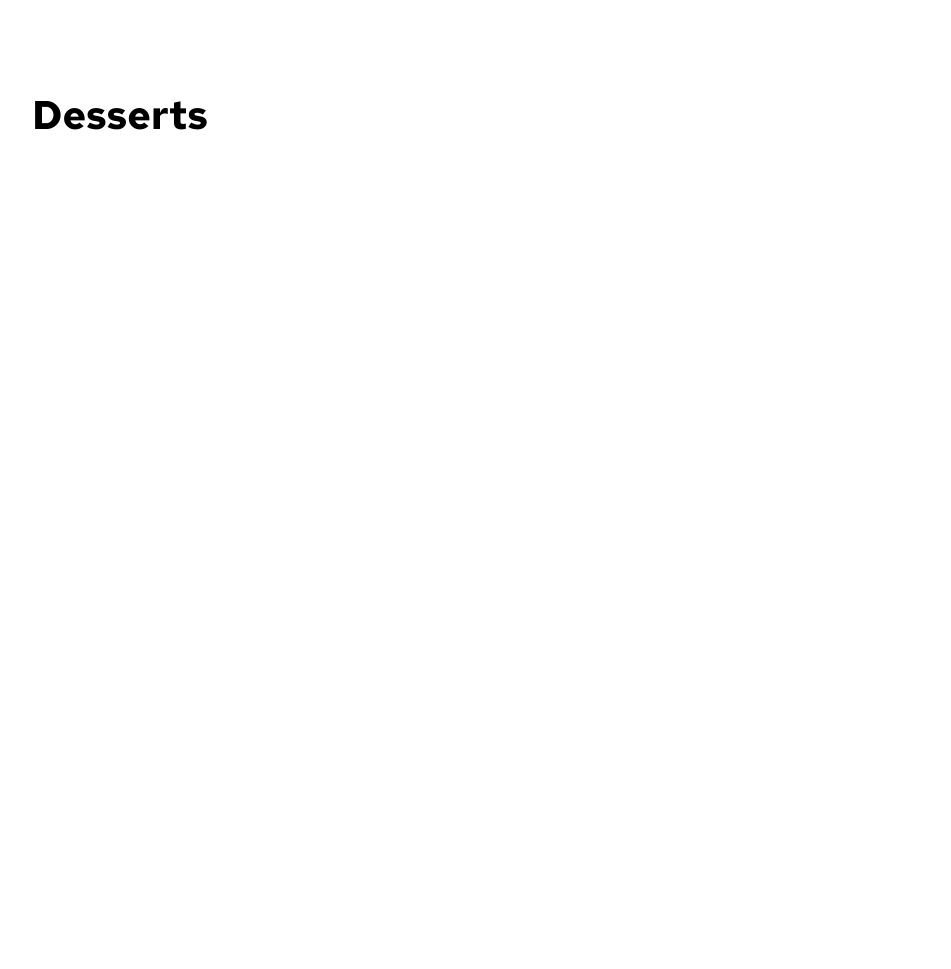
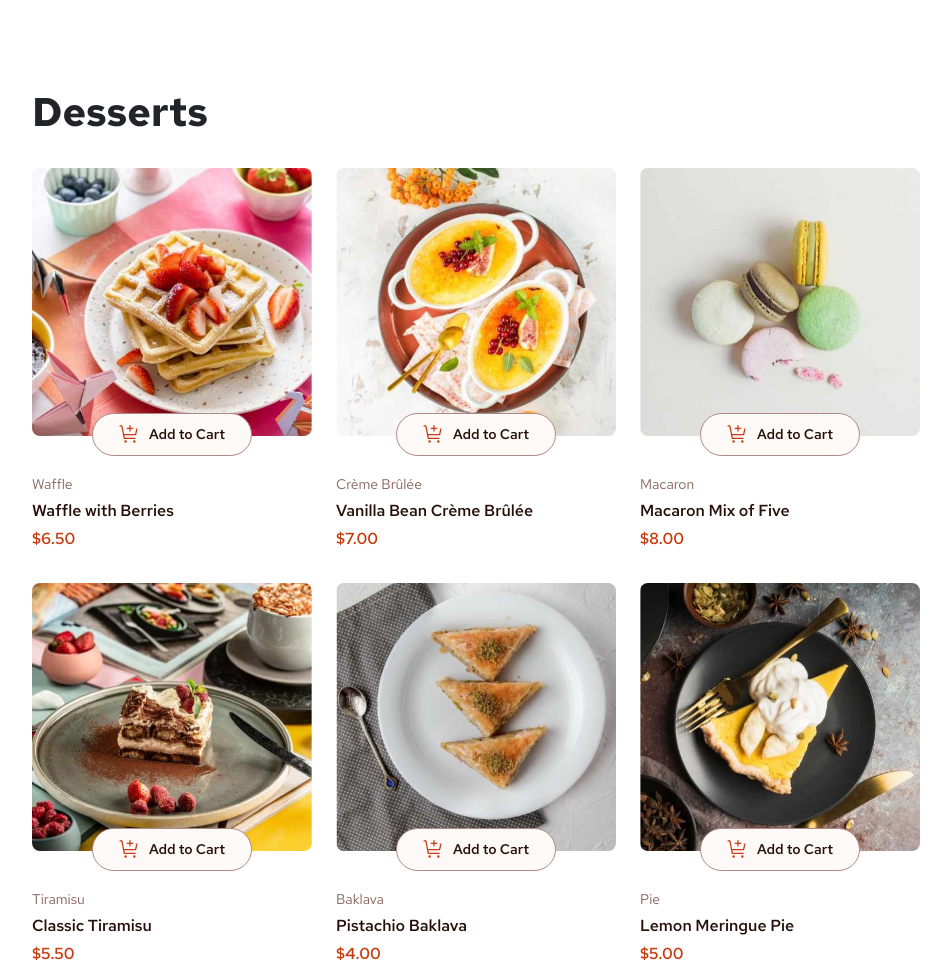
Before and after one commit to fella404/product-list-with-cart-main, a plain HTML site: page index.html in a window 1280 px wide. Shown: the top 969 px of the page, without its empty margins (80-1031 px from the left). Before the commit the page ends 800 px from the top, so only its background shows below. Drawn offline with nearby package versions, Linux system fonts and the light colour scheme.

Commit message:
render product item

```diff
--- /dev/null
+++ b/assets/styles/productDisplay.css
@@ -0,0 +1,45 @@
+.product-container {
+  display: grid;
+  grid-template-columns: 280px 280px 280px;
+  column-gap: 24px;
+  row-gap: 32px;
+}
+
+.card {
+  position: relative;
+  display: flex;
+  gap: 2.4rem;
+  border: none;
+  max-width: 280px;
+}
+
+.card-img {
+  border-radius: 8px;
+}
+
+.card-body {
+  display: flex;
+  flex-direction: column;
+  gap: 4px;
+  padding: 0;
+}
+
+.card-body span {
+  font-weight: 600;
+}
+
+.btn {
+  display: flex;
+  justify-content: space-between;
+  width: 160px;
+  position: absolute;
+  bottom: 95px;
+  left: 60px;
+  padding: 10px 26px;
+  font-size: 14px;
+  background-color: hsl(20, 50%, 98%);
+  border-radius: 50px;
+  border: 1px solid hsl(7, 20%, 60%);
+  color: hsl(14, 65%, 9%);
+  font-weight: 600;
+}
--- a/assets/styles/style.css
+++ b/assets/styles/style.css
@@ -14,11 +14,12 @@ body {
   font-family: "rht", sans-serif;
 }
 
-.container {
-  margin: 5.5rem 7rem;
+.fluid-container {
+  padding: 5.5rem 7rem;
 }
 
 h1 {
   font-size: 40px;
   font-weight: 700;
+  margin-block-end: 2rem;
 }
--- a/index.html
+++ b/index.html
@@ -12,12 +12,21 @@
       href="./assets/images/favicon-32x32.png"
     />
 
+    <!-- bootstrap 5 -->
+    <link
+      href="https://cdn.jsdelivr.net/npm/bootstrap@5.0.2/dist/css/bootstrap.min.css"
+      rel="stylesheet"
+      integrity="sha384-EVSTQN3/azprG1Anm3QDgpJLIm9Nao0Yz1ztcQTwFspd3yD65VohhpuuCOmLASjC"
+      crossorigin="anonymous"
+    />
+
     <!-- css -->
     <link rel="stylesheet" href="./assets/styles/style.css" />
+    <link rel="stylesheet" href="./assets/styles/productDisplay.css" />
     <title>Frontend Mentor | Product list with cart</title>
   </head>
   <body>
-    <div id="app">{{ message }}</div>
+    <div id="app"></div>
 
     <script src="./src/main.js" type="module"></script>
   </body>
--- a/src/components/ProductDisplay.js
+++ b/src/components/ProductDisplay.js
@@ -0,0 +1,26 @@
+export default {
+  props: {
+    productData: {
+      type: Array,
+      required: true,
+    },
+  },
+  template:
+    /* html */
+    `
+    <div class="product-container">
+      <div class="card" v-for="(datum, index) in productData" :key="index">
+        <img class="card-img" :src="datum.image.desktop" :alt="datum.name" />
+        <div class="card-body">
+          <span style="color: hsl(12, 20%, 44%); font-size: 14px; font-weight: normal">{{ datum.category }}</span>
+          <span style="color: hsl(14, 65%, 9%); font-weight: 600">{{ datum.name }}</span>
+          <span style="color: hsl(14, 86%, 42%); font-weight: 600">&#36;{{ datum.price.toFixed(2) }}</span>
+        </div>
+        <button class="btn" type="button">
+          <img src="../../assets/images/icon-add-to-cart.svg">
+          Add to Cart
+        </button>
+      </div>
+    </div>
+  `,
+};
--- a/src/main.js
+++ b/src/main.js
@@ -1,13 +1,10 @@
 import { createApp } from "https://unpkg.com/vue@3/dist/vue.esm-browser.js";
+import ProductDisplay from "./components/ProductDisplay.js";
 
 createApp({
-  template:
-    /* html */
-    `
-      <div class="container">
-        <h1>Desserts</h1>
-      </div>
-    `,
+  components: {
+    ProductDisplay,
+  },
   data() {
     return {
       data: [],
@@ -22,4 +19,10 @@ createApp({
       .catch((err) => console.error(`Error: ${err}`));
   },
   methods: {},
+  template: `
+    <div class="fluid-container">
+      <h1>Desserts</h1>
+      <product-display :productData="data"></product-display>
+    </div>
+  `,
 }).mount("#app");
```
